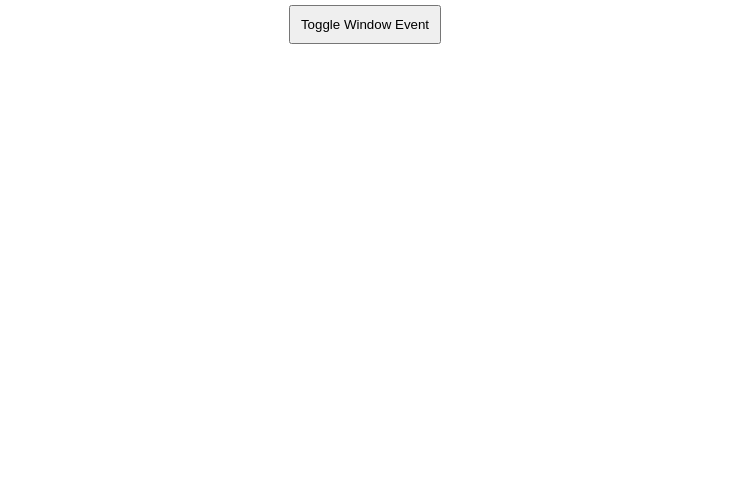
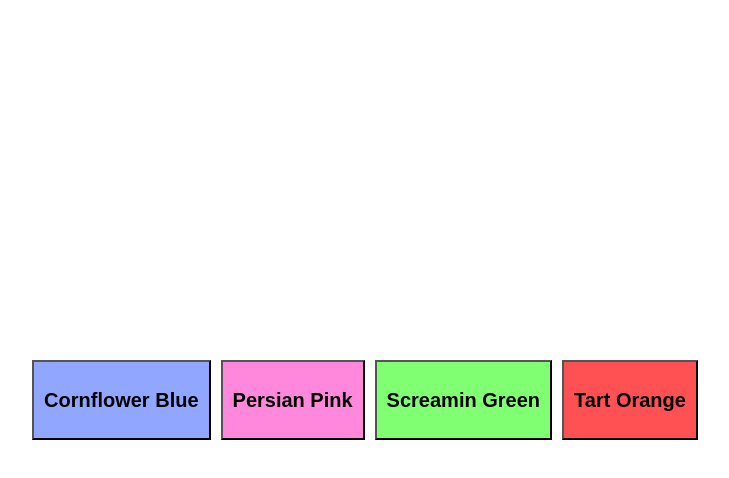
Before and after one commit to ojeanfuck/linkedin-react-code-challenges, a React (Create React App) app: page / in a window 1280 px wide. Shown: the top 478 px of the page, without its empty margins (275-1004 px from the left). Built offline with nearby package versions, Linux system fonts and the light colour scheme.

Commit message:
Excercise 07 - color-picker

```diff
--- /dev/null
+++ b/src/07-color-picker/Color.js
@@ -0,0 +1,15 @@
+export default function Color({ hex, name, onColorButtonClick }) {
+    const onBtClick = () => {
+        onColorButtonClick(hex);
+    }
+
+    return (
+        <button
+            className='color-square'
+            style={{ backgroundColor: hex }}
+            onClick={onBtClick}
+        >
+            <h2>{name}</h2>
+        </button>
+    )
+}
--- /dev/null
+++ b/src/07-color-picker/ColorPicker.js
@@ -0,0 +1,34 @@
+
+import { useState } from 'react'
+import Color from './Color'
+
+const colors = [{
+    hex: '#91A6FF',
+    name: 'Cornflower Blue'
+},
+{
+    hex: '#FF88DC',
+    name: 'Persian Pink'
+},
+{
+    hex: '#80FF72',
+    name: 'Screamin Green'
+},
+{
+    hex: '#FF5154',
+    name: 'Tart Orange'
+}]
+
+export default function ColorPicker() {
+    const [backgroundColor, setBackgroundColor] = useState('white')
+
+    return (
+        <div className='page' style={{ backgroundColor }}>
+            {
+                colors.map(color => (
+                    <Color key={color.hex} hex={color.hex} name={color.name} onColorButtonClick={setBackgroundColor} />
+                ))
+            }
+        </div>
+    )
+}
--- a/src/App.js
+++ b/src/App.js
@@ -1,10 +1,10 @@
 import './App.css'
-import ToggleWindowEvent from './06-add-window-event/ToggleWindowEvent'
+import ColorPicker from './07-color-picker/ColorPicker'
 
 function App() {
   return (
     <div className='App'>
-      <ToggleWindowEvent />
+      <ColorPicker />
     </div>
   )
 }
```
